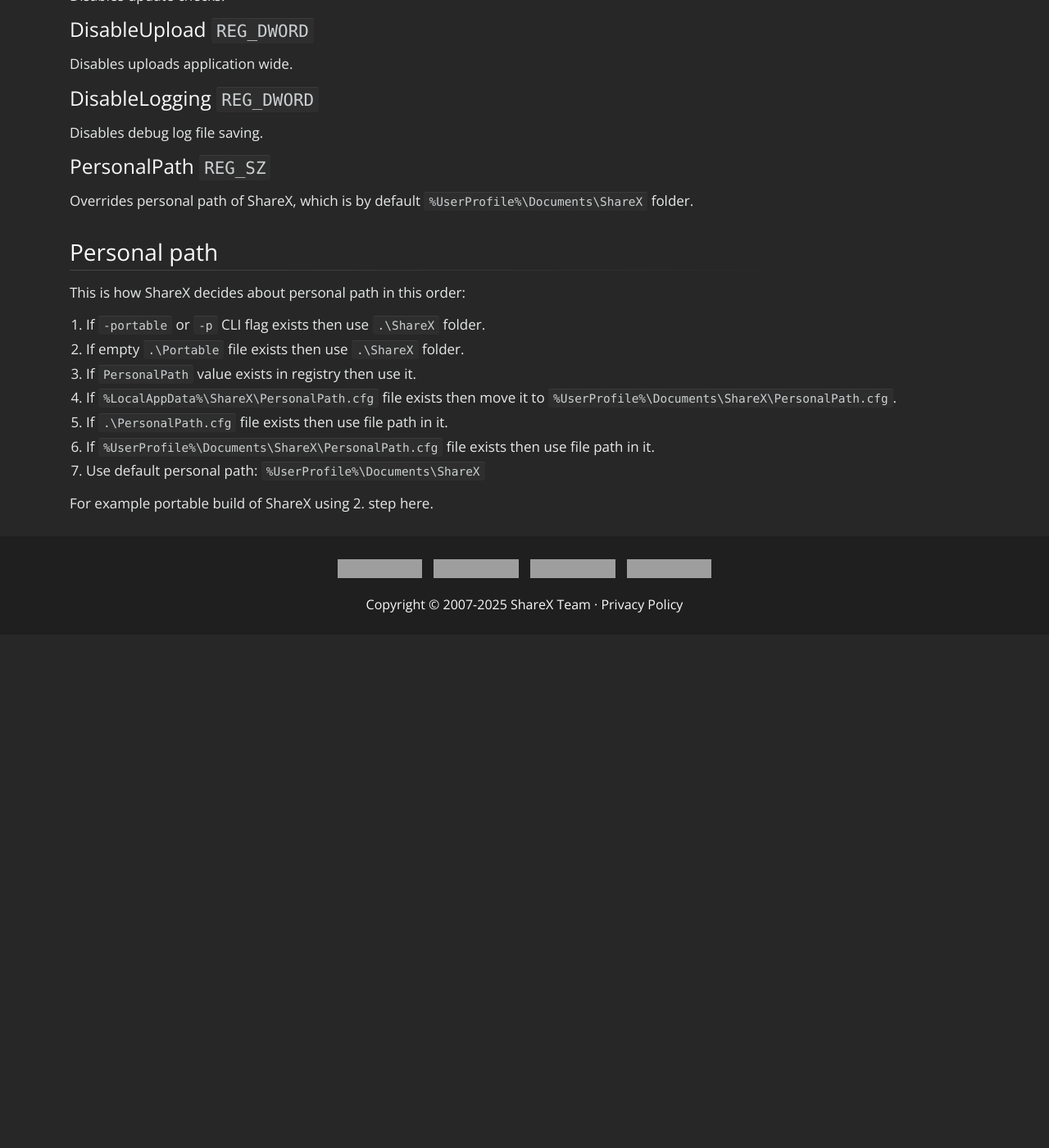
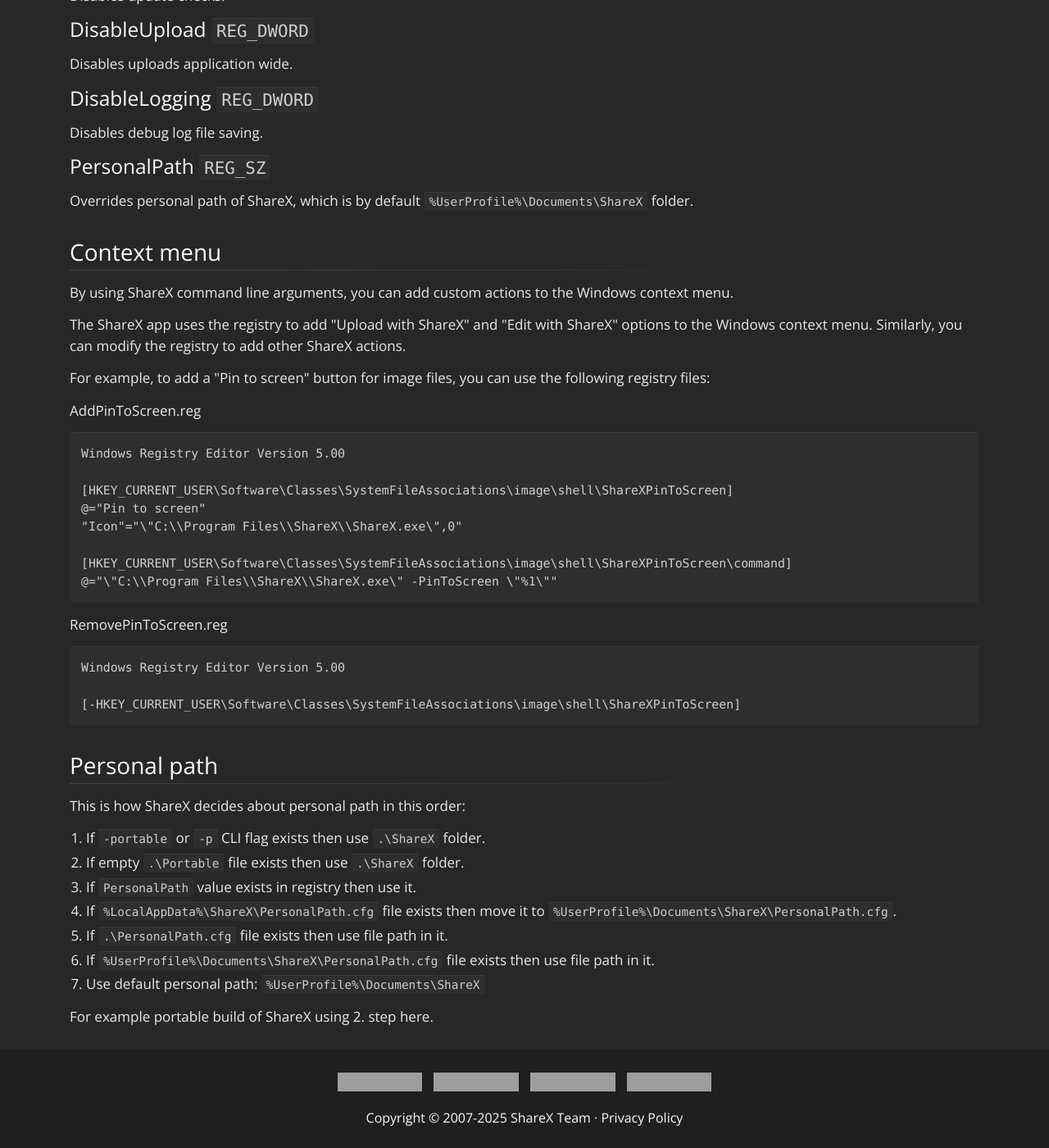
Before and after one commit to ShareX/sharex.github.io, a Jekyll site: the page built from docs/command-line-arguments.md, in a window 1280 px wide and 1400 px high, scrolled down 2632 px. Shown: the whole window at 82% size. Built offline with Jekyll 4.4.1, drawn with Linux system fonts in a browser that asks for light colours; before the commit the page ends 3406 px from its top, so only the background shows below that; grey boxes are pictures that could not be loaded.

Commit message:
Update command-line-arguments.md

````diff
--- a/docs/command-line-arguments.md
+++ b/docs/command-line-arguments.md
@@ -115,6 +115,33 @@
 
 Overrides personal path of ShareX, which is by default `%UserProfile%\Documents\ShareX` folder.
 
+## Context menu
+
+By using ShareX command line arguments, you can add custom actions to the Windows context menu.
+
+The ShareX app uses the registry to add "Upload with ShareX" and "Edit with ShareX" options to the Windows context menu. Similarly, you can modify the registry to add other ShareX actions.
+
+For example, to add a "Pin to screen" button for image files, you can use the following registry files:
+
+**AddPinToScreen.reg**
+```
+Windows Registry Editor Version 5.00
+
+[HKEY_CURRENT_USER\Software\Classes\SystemFileAssociations\image\shell\ShareXPinToScreen]
+@="Pin to screen"
+"Icon"="\"C:\\Program Files\\ShareX\\ShareX.exe\",0"
+
+[HKEY_CURRENT_USER\Software\Classes\SystemFileAssociations\image\shell\ShareXPinToScreen\command]
+@="\"C:\\Program Files\\ShareX\\ShareX.exe\" -PinToScreen \"%1\""
+```
+
+**RemovePinToScreen.reg**
+```
+Windows Registry Editor Version 5.00
+
+[-HKEY_CURRENT_USER\Software\Classes\SystemFileAssociations\image\shell\ShareXPinToScreen]
+```
+
 ## Personal path
 
 This is how ShareX decides about personal path in this order:
````
